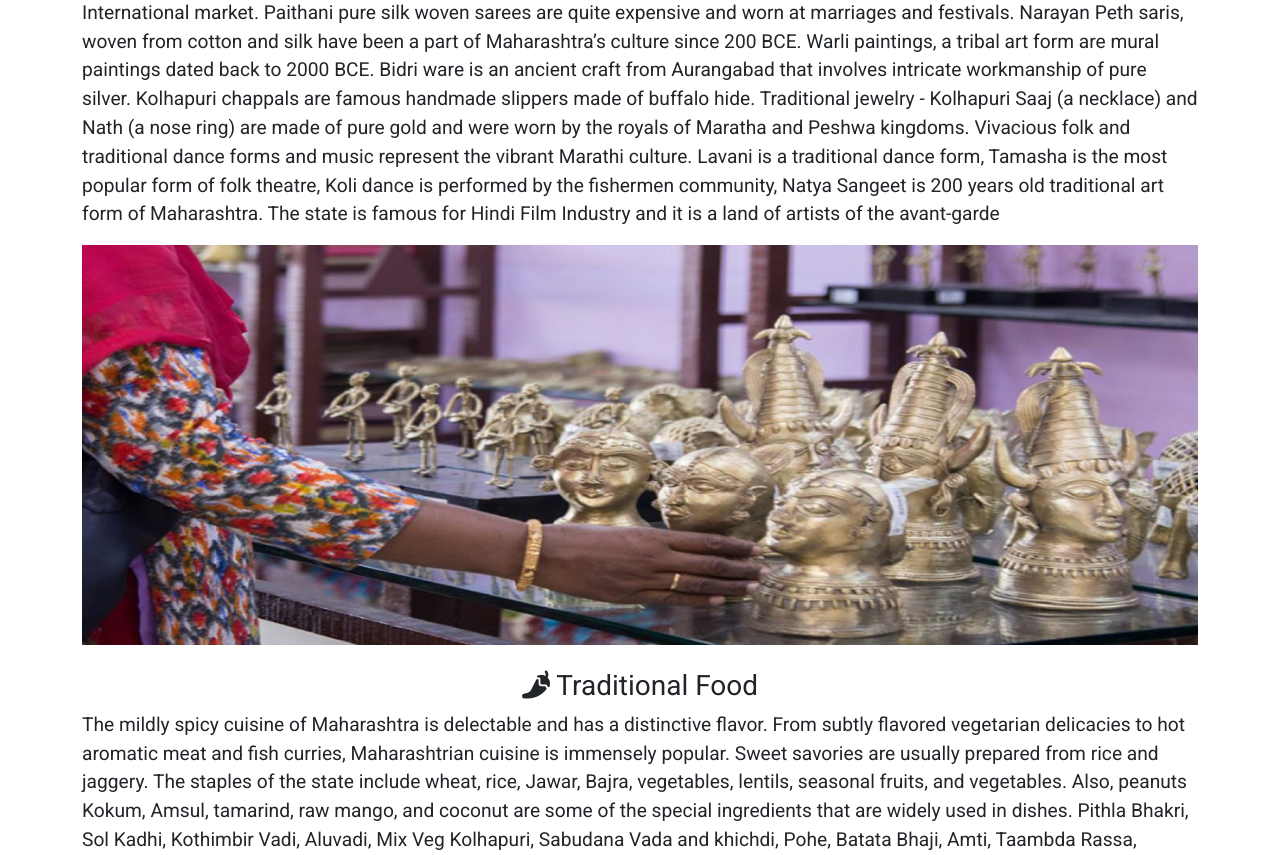
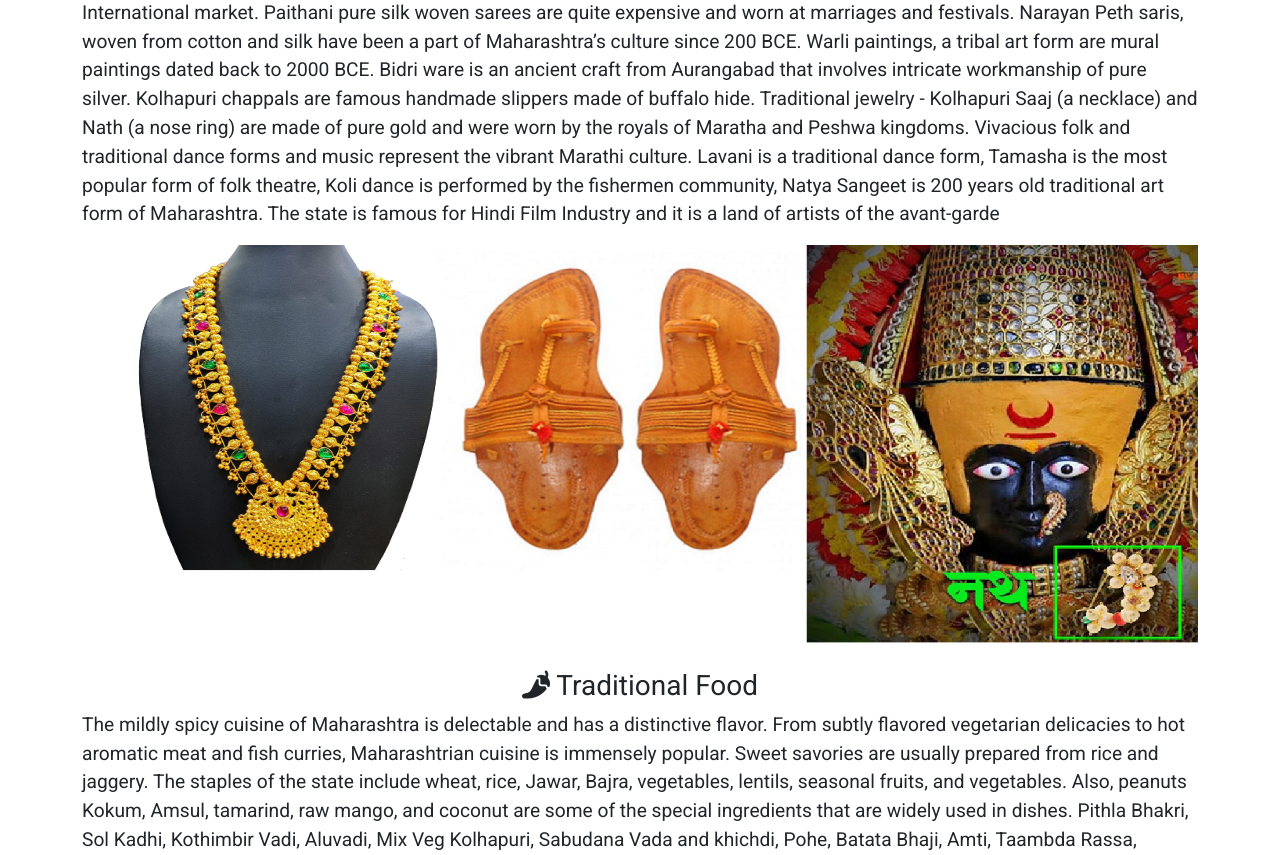
Before and after one commit to AmarDange/Django-Project-4, a Django app: page /about in a window 1280 px wide. Shown: the part 2448-3303 px from the top of the page. Run offline with Django 3.2, Linux system fonts and the light colour scheme; data that the repository does not hold is empty; some libraries are stand-ins or nearby versions.

Commit message:
changing image for art in about template

```diff
--- a/templates/about.html
+++ b/templates/about.html
@@ -109,7 +109,7 @@
                     artists of the
                     avant-garde</p>
             </div>
-            <img src="{% static '/images/art of maharashtra.jpg' %}"style="height:400px;" alt="">
+            <img src="{% static '/images/kolhapurisaaj.jpg' %}"style="height:400px;" alt="">
         </div>
     </div>
     <br>
```
Also changed, not shown: assets/features/aboutpage4.PNG, static/images/kolhapurisaaj.jpg (added).
